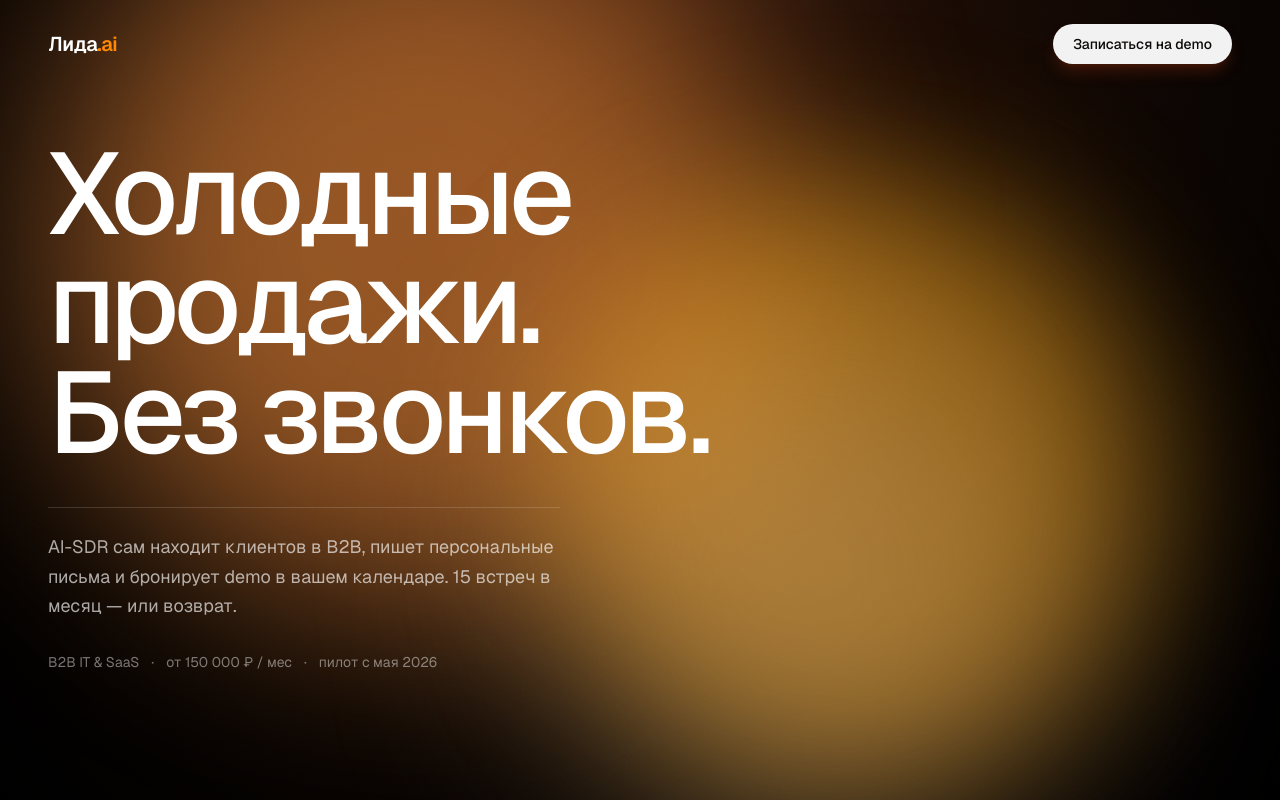
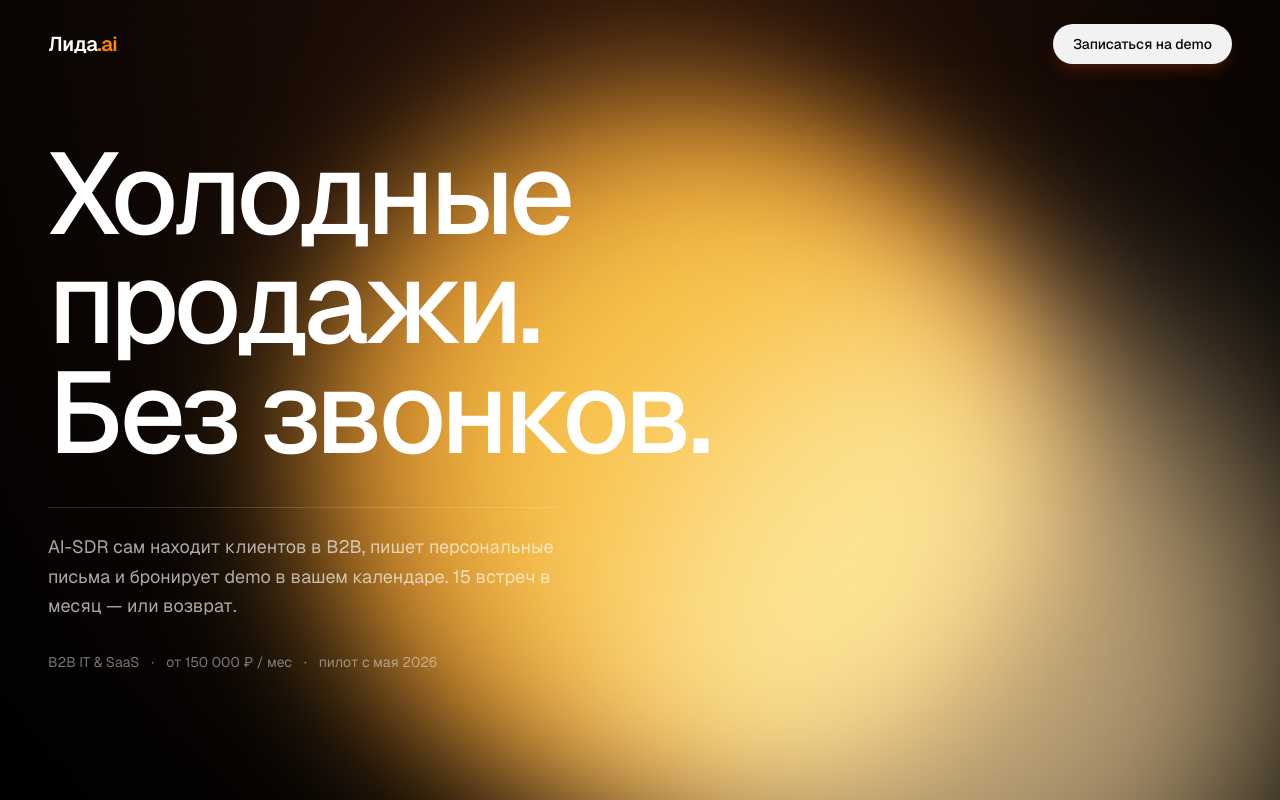
Before and after one commit to MenaeX/vectorupx, a Next.js app: page / in a window 1280 px wide. Built offline with nearby package versions, Linux system fonts and the light colour scheme.

Commit message:
Enhance aurora: screen blend mode + larger amplitude + brighter blobs

```diff
--- a/src/app/globals.css
+++ b/src/app/globals.css
@@ -20,54 +20,58 @@ body {
 .aurora-blob {
   position: absolute;
   border-radius: 9999px;
-  filter: blur(90px);
+  filter: blur(80px);
+  mix-blend-mode: screen; /* настоящее свечение поверх тёмного фона */
   pointer-events: none;
   will-change: transform;
 }
 
 .aurora-blob-1 {
-  top: 5%;
-  left: -8%;
-  width: 38rem;
-  height: 38rem;
-  background: rgba(251, 146, 60, 0.55); /* orange-400 — яркий */
-  animation: blob1 14s ease-in-out infinite;
+  top: -8%;
+  left: -10%;
+  width: 42rem;
+  height: 42rem;
+  background: rgba(255, 130, 30, 0.85); /* насыщенный оранж */
+  animation: blob1 12s ease-in-out infinite;
 }
 
 .aurora-blob-2 {
-  bottom: -15%;
-  right: -8%;
-  width: 44rem;
-  height: 44rem;
-  background: rgba(245, 158, 11, 0.50); /* amber-500 */
-  animation: blob2 18s ease-in-out infinite;
+  bottom: -20%;
+  right: -10%;
+  width: 50rem;
+  height: 50rem;
+  background: rgba(252, 165, 50, 0.80); /* amber-glow */
+  animation: blob2 16s ease-in-out infinite;
 }
 
 .aurora-blob-3 {
-  top: 35%;
-  right: 30%;
-  width: 26rem;
-  height: 26rem;
-  background: rgba(254, 215, 170, 0.30); /* orange-200 — почти бежевая вспышка */
-  animation: blob3 22s ease-in-out infinite;
+  top: 30%;
+  right: 22%;
+  width: 32rem;
+  height: 32rem;
+  background: rgba(255, 220, 160, 0.70); /* почти белая вспышка */
+  animation: blob3 18s ease-in-out infinite;
 }
 
 @keyframes blob1 {
   0%   { transform: translate3d(0, 0, 0) scale(1); }
-  33%  { transform: translate3d(220px, -120px, 0) scale(1.20); }
-  66%  { transform: translate3d(80px, 180px, 0) scale(0.90); }
+  25%  { transform: translate3d(380px, -180px, 0) scale(1.25); }
+  50%  { transform: translate3d(540px, 220px, 0) scale(0.85); }
+  75%  { transform: translate3d(180px, 280px, 0) scale(1.10); }
   100% { transform: translate3d(0, 0, 0) scale(1); }
 }
 @keyframes blob2 {
   0%   { transform: translate3d(0, 0, 0) scale(1); }
-  33%  { transform: translate3d(-180px, -90px, 0) scale(0.85); }
-  66%  { transform: translate3d(-60px, 120px, 0) scale(1.15); }
+  25%  { transform: translate3d(-300px, -180px, 0) scale(0.80); }
+  50%  { transform: translate3d(-450px, 80px, 0) scale(1.20); }
+  75%  { transform: translate3d(-150px, 240px, 0) scale(0.95); }
   100% { transform: translate3d(0, 0, 0) scale(1); }
 }
 @keyframes blob3 {
   0%   { transform: translate3d(0, 0, 0) scale(1); }
-  33%  { transform: translate3d(140px, 90px, 0) scale(1.30); }
-  66%  { transform: translate3d(-100px, -70px, 0) scale(0.80); }
+  25%  { transform: translate3d(260px, 180px, 0) scale(1.40); }
+  50%  { transform: translate3d(-220px, -120px, 0) scale(0.70); }
+  75%  { transform: translate3d(-340px, 100px, 0) scale(1.20); }
   100% { transform: translate3d(0, 0, 0) scale(1); }
 }
 
```
